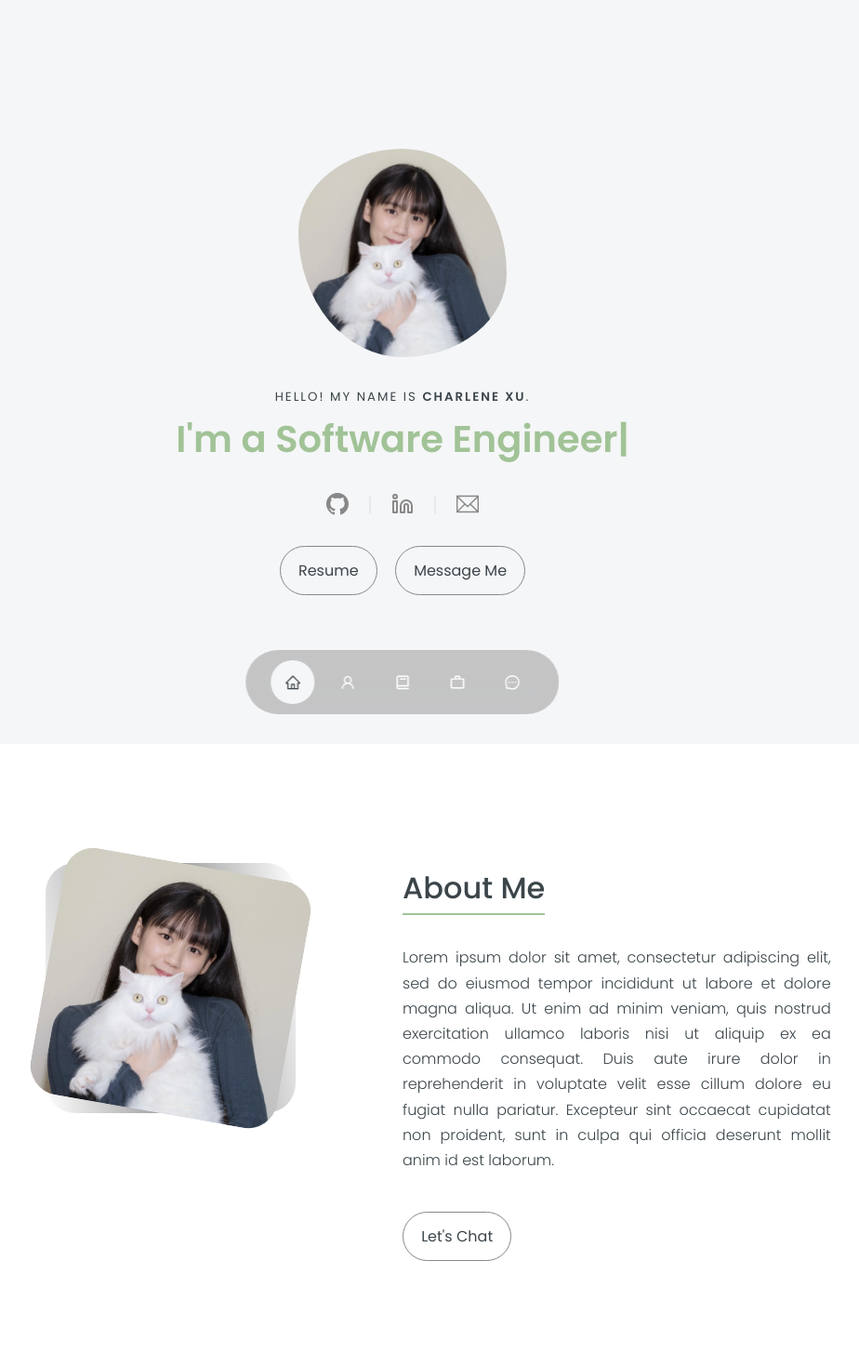
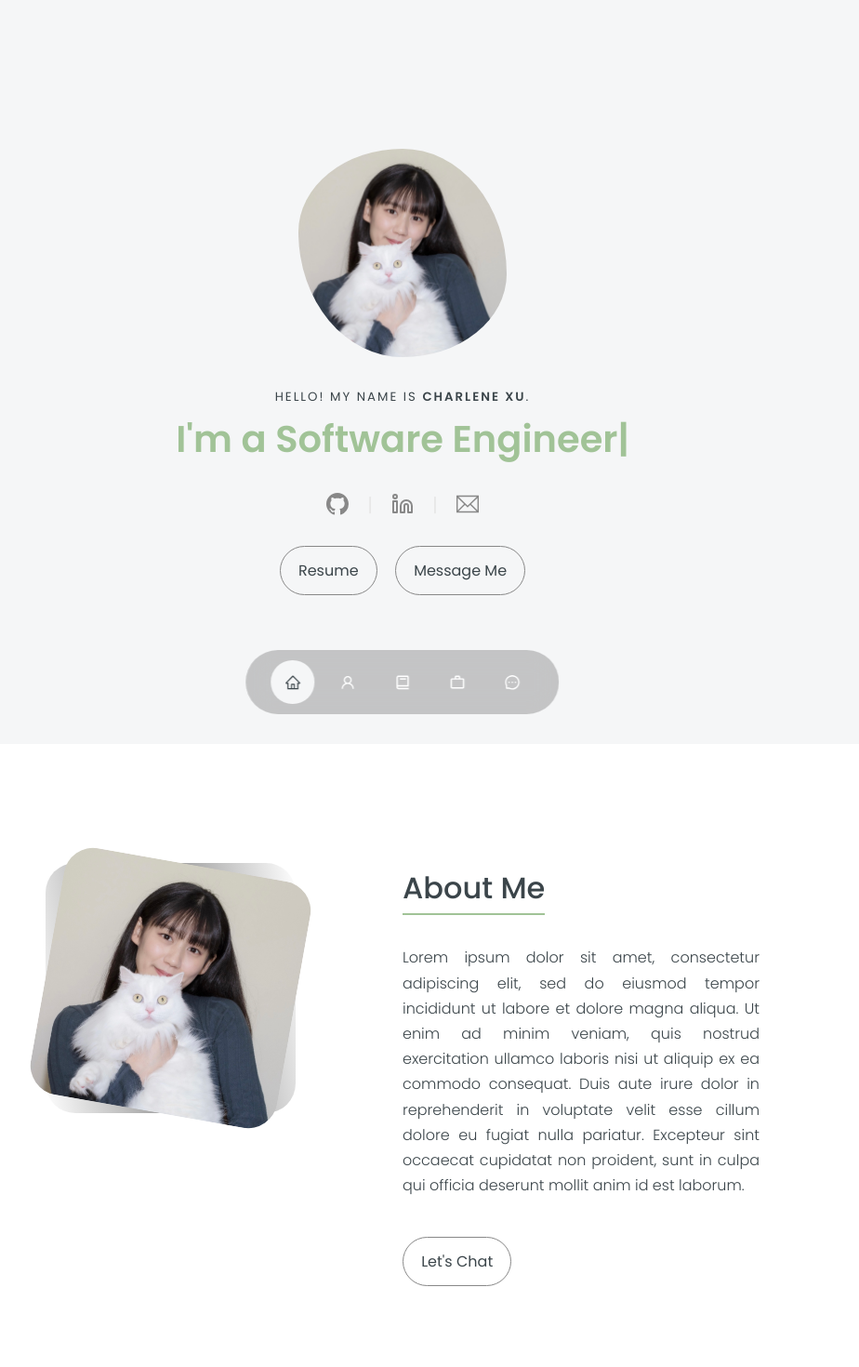
Before and after one commit to charlenexu20/portfolio, a React (Create React App) app: page / in a window 1280 px wide. Shown: the top 1470 px of the page at 93% size, without its empty margins (207-1131 px from the left). Built offline with nearby package versions, Linux system fonts and the light colour scheme.

Commit message:
Adjust grid-template-column in about section

```diff
--- a/src/components/about/about.css
+++ b/src/components/about/about.css
@@ -1,6 +1,6 @@
 .about__container {
   display: grid;
-  grid-template-columns: 35% 60%;
+  grid-template-columns: 35% 50%;
   gap: 15%;
 }
 
```
